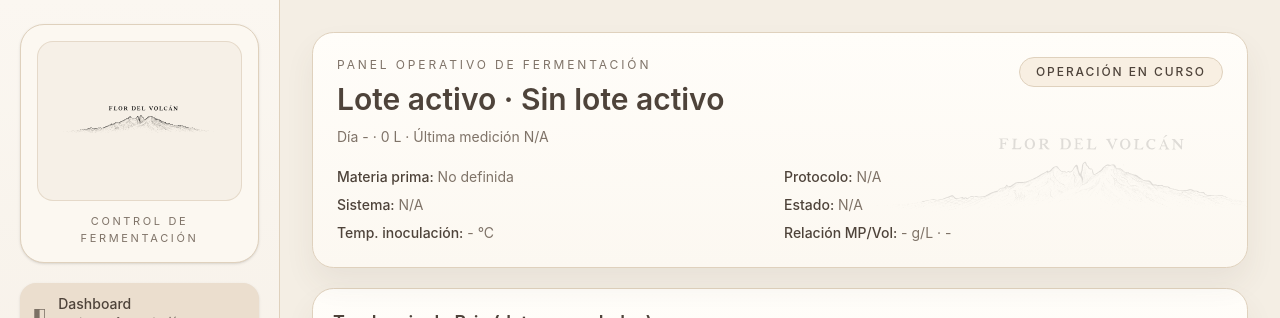
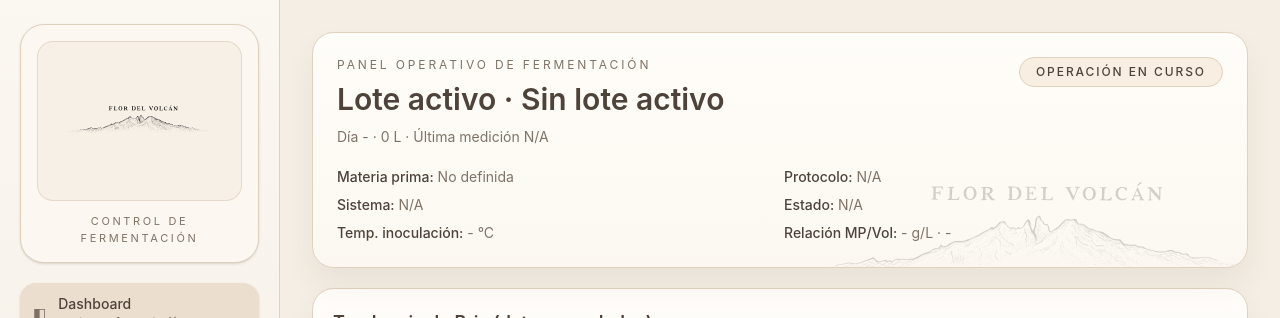
Before and after one commit to MoyRb/flor_de_volcan, a Next.js app: page /dashboard in a window 1280 px wide. Shown: the top 318 px of the page. Built offline with nearby package versions, Linux system fonts and the light colour scheme; no server answers; the database is empty.

Commit message:
Adjust dashboard volcano watermark presence

```diff
--- a/app/globals.css
+++ b/app/globals.css
@@ -48,13 +48,13 @@ body {
 .fdv-volcan-bg::after {
   content: "";
   position: absolute;
-  right: -6.5rem;
-  top: -2.2rem;
-  width: min(50vw, 540px);
-  height: min(35vw, 360px);
+  right: -7.8rem;
+  top: -1.4rem;
+  width: min(62vw, 675px);
+  height: min(44vw, 450px);
   background: url('/branding/flor-del-volcan-logo.svg') no-repeat center;
   background-size: contain;
-  opacity: 0.12;
+  opacity: 0.17;
   pointer-events: none;
   z-index: -1;
 }
```
